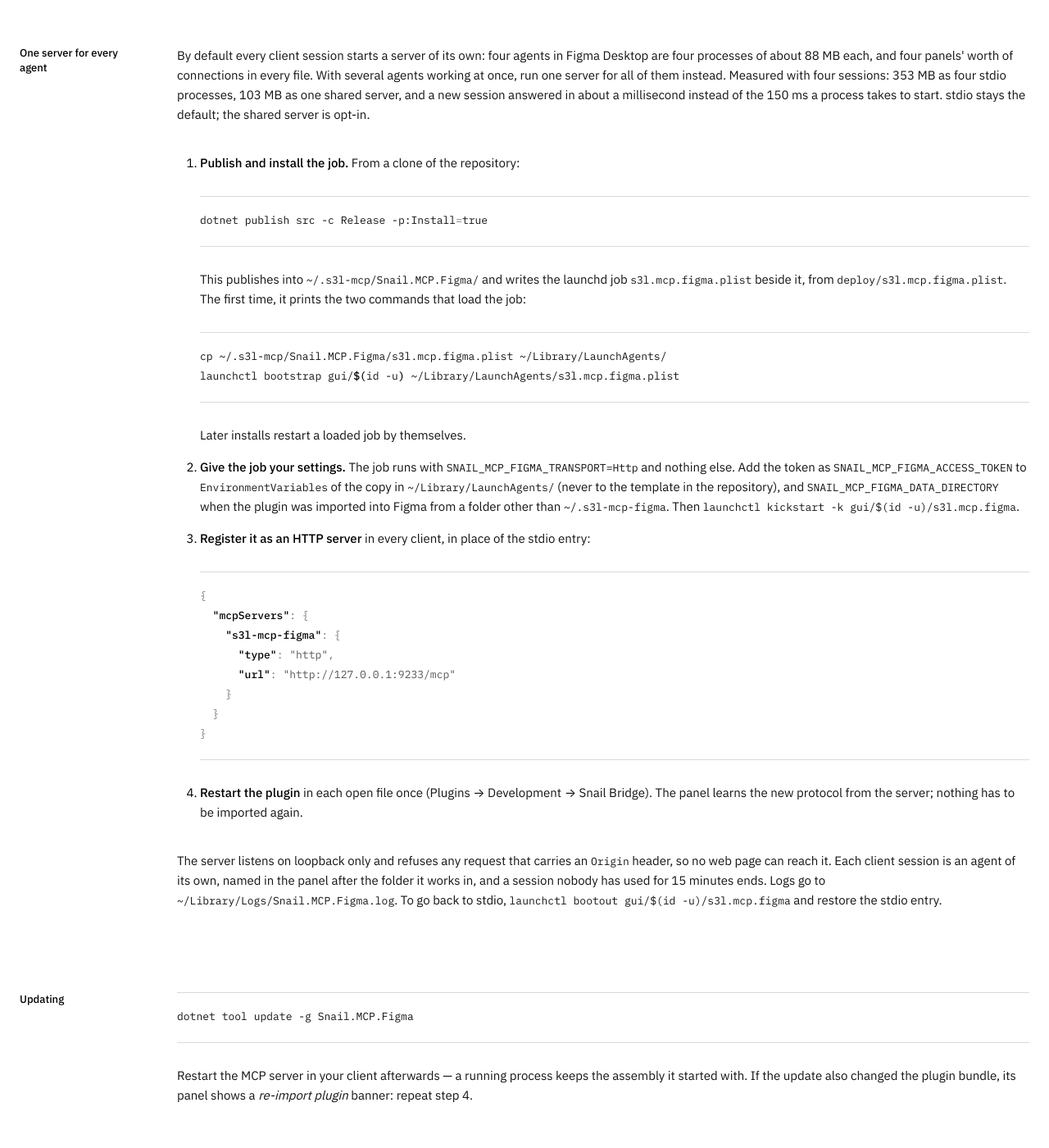
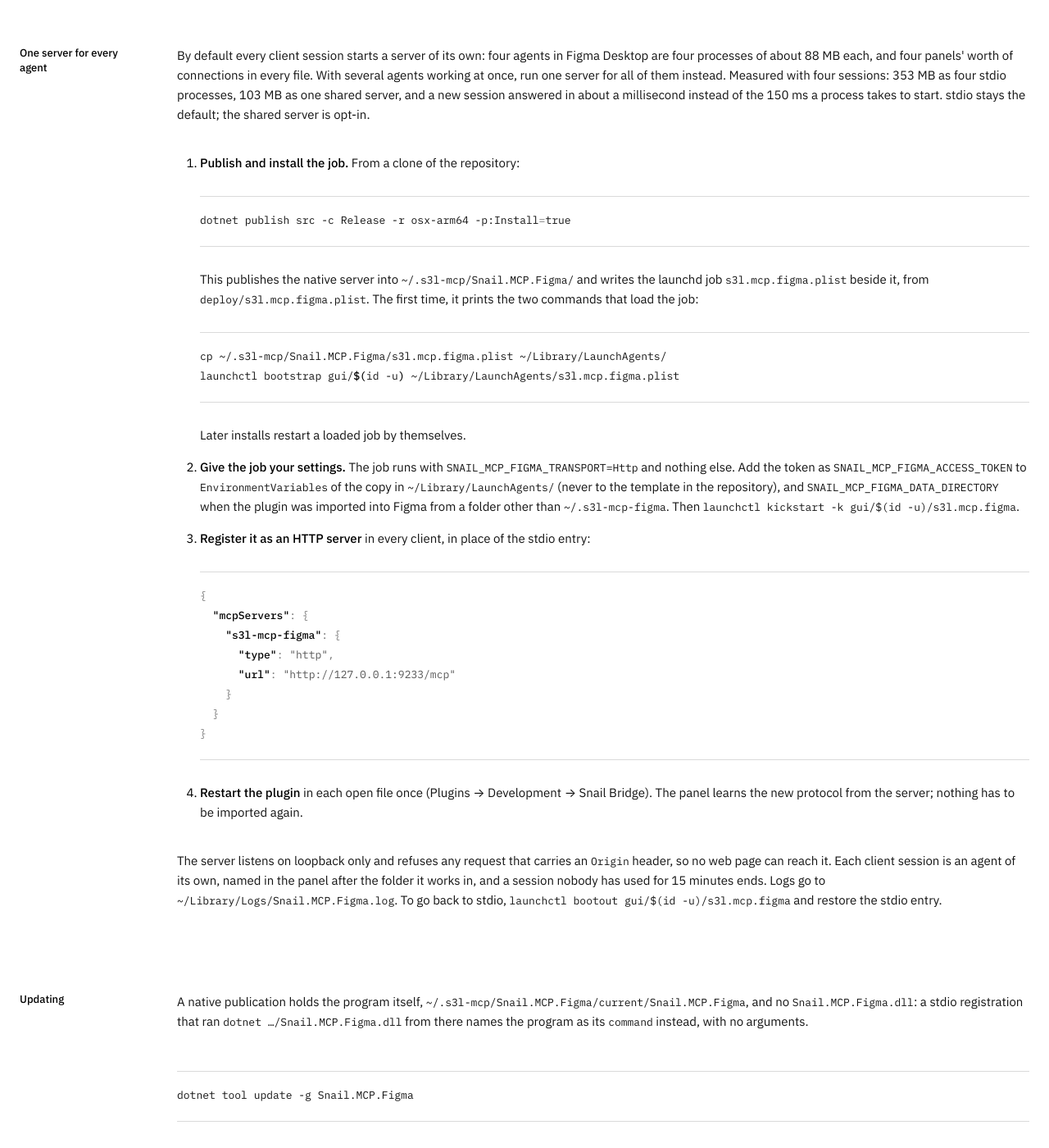
Before and after one commit to orldev/Snail.MCP.Figma, an MkDocs documentation site: the page built from docs/content/installation.md, in a window 1280 px wide and 1400 px high, scrolled down 6038 px. Shown: the whole window at 82% size. Built offline with MkDocs 1.6.1, drawn with Linux system fonts in a browser that asks for light colours.

Commit message:
feat: published with Native AOT
SnailMcpNative at its default: settings and the bridge's endpoints are bound
by generated code and the server publishes natively with no trim or AOT
warning. The stdio and HTTP contracts pass against the native binary, and the
launchd job runs it directly.

````diff
--- a/docs/content/installation.md
+++ b/docs/content/installation.md
@@ -214,10 +214,10 @@
 1. **Publish and install the job.** From a clone of the repository:
 
     ```bash
-    dotnet publish src -c Release -p:Install=true
+    dotnet publish src -c Release -r osx-arm64 -p:Install=true
     ```
 
-    This publishes into `~/.s3l-mcp/Snail.MCP.Figma/` and writes the launchd job `s3l.mcp.figma.plist` beside it,
+    This publishes the native server into `~/.s3l-mcp/Snail.MCP.Figma/` and writes the launchd job `s3l.mcp.figma.plist` beside it,
     from `deploy/s3l.mcp.figma.plist`. The first time, it prints the two commands that load the job:
 
     ```bash
@@ -255,6 +255,10 @@
 
 ## Updating
 
+A native publication holds the program itself, `~/.s3l-mcp/Snail.MCP.Figma/current/Snail.MCP.Figma`, and no
+`Snail.MCP.Figma.dll`: a stdio registration that ran `dotnet …/Snail.MCP.Figma.dll` from there names the program as its
+`command` instead, with no arguments.
+
 ```bash
 dotnet tool update -g Snail.MCP.Figma
 ```
````
Also changed, not shown: 2 other files.
